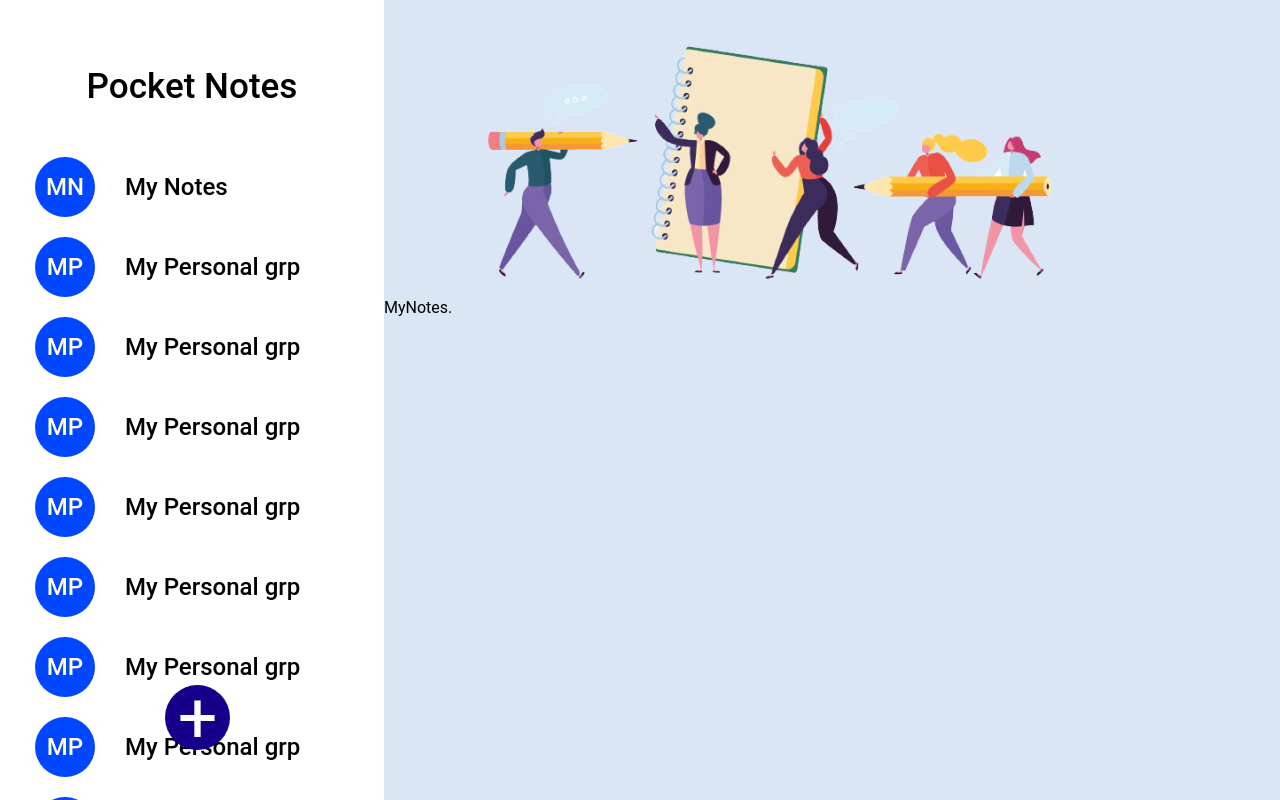
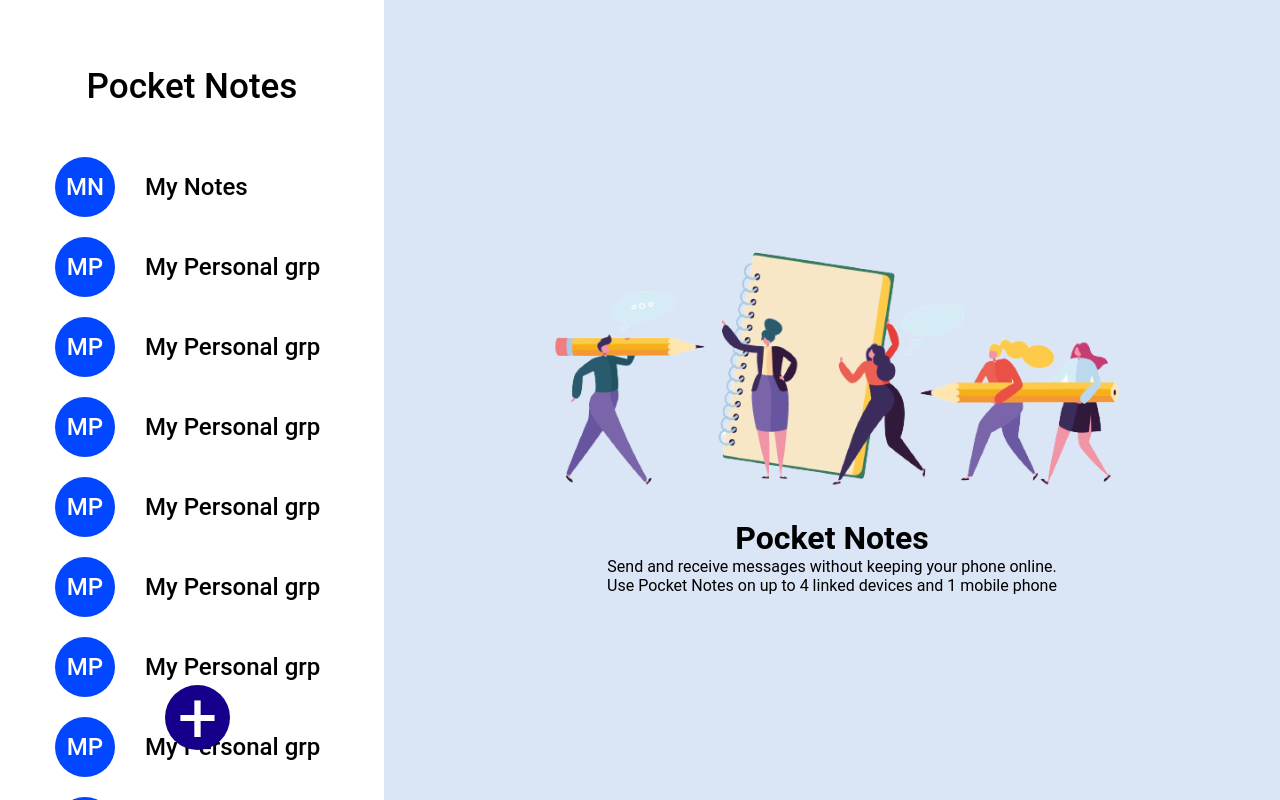
Before and after one commit to arunk9805/NoteApp, a React (Vite) app: page / in a window 1280 px wide. Built offline with nearby package versions, Linux system fonts and the light colour scheme.

Commit message:
Navbar created, My Note section landing page state created, context setup started.

```diff
--- a/src/components/Mynotes.jsx
+++ b/src/components/Mynotes.jsx
@@ -1,13 +1,18 @@
-import homeBanner from "../assets/homeBanner.svg"
+import homeBanner from "../assets/homeBanner.svg";
+import Navbar from "./Navbar";
 
-function Mynotes () {
-
+function Mynotes() {
   return (
     <div>
-      MyNotes.
-      <img src={homeBanner} alt="Home Banner" />
+      {/* <Navbar /> */}
+      <div className="mynote-main-container">
+        <img src={homeBanner} alt="Home Banner" />
+        <h1>Pocket Notes</h1>
+        <p>Send and receive messages without keeping your phone online.</p>
+        <p>Use Pocket Notes on up to 4 linked devices and 1 mobile phone</p>
+      </div>
     </div>
-  )
+  );
 }
 
-export default Mynotes
+export default Mynotes;
--- a/src/components/Navbar.jsx
+++ b/src/components/Navbar.jsx
@@ -1,7 +1,14 @@
-function  Navbar() {
+function Navbar() {
   return (
-    <div className="navbar">Navbar</div>
-  )
+    <div className="navbar">
+      <div className="icon">
+        <p className="icon-image">MN</p>
+      </div>
+      <div className="note-title">
+        <p>My Notes</p>
+      </div>
+    </div>
+  );
 }
 
 export default Navbar;
--- a/src/components/components.css
+++ b/src/components/components.css
@@ -76,3 +76,30 @@
 .add-notes-btn:hover {
   background: #15008ba7;
 }
+
+
+/* MY NOTES */
+.mynote-main-container {
+  height: 100vh;
+  display: flex;
+  flex-direction: column;
+  justify-content: center;
+  align-items: center;
+}
+
+
+/* NAVBAR */
+
+.navbar {
+  height: 95px;
+  background: #001F8B;
+  display: flex;
+  flex-direction: row;
+  align-items: center;
+  font-size: 24px;
+  color: #FFFFFF;
+}
+
+.icon {
+  margin-left: 20px;
+}
--- /dev/null
+++ b/src/context/NoteContext.jsx
@@ -0,0 +1,3 @@
+import { createContext } from "react";
+
+export const NotesContext = createContext();
```
Also changed, not shown: src/context/NoteContextProvider.jsx (added, +15 -0 lines).
